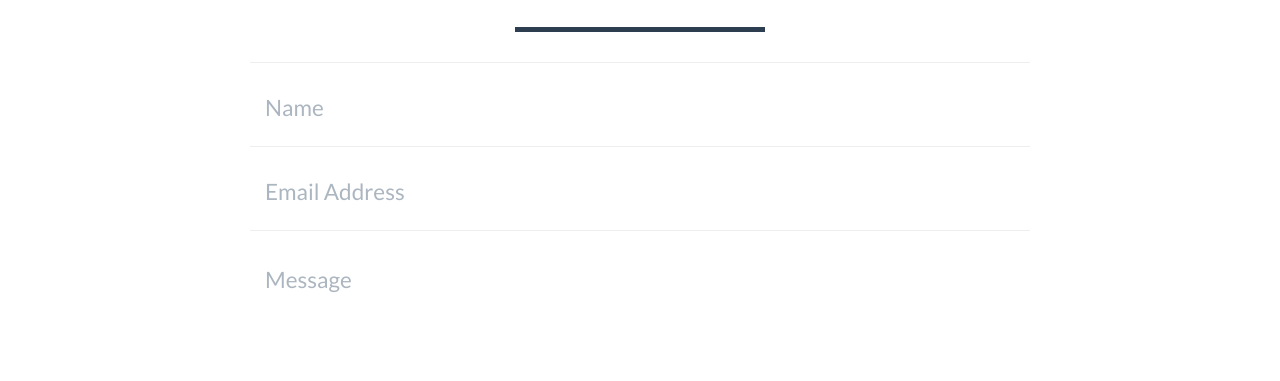
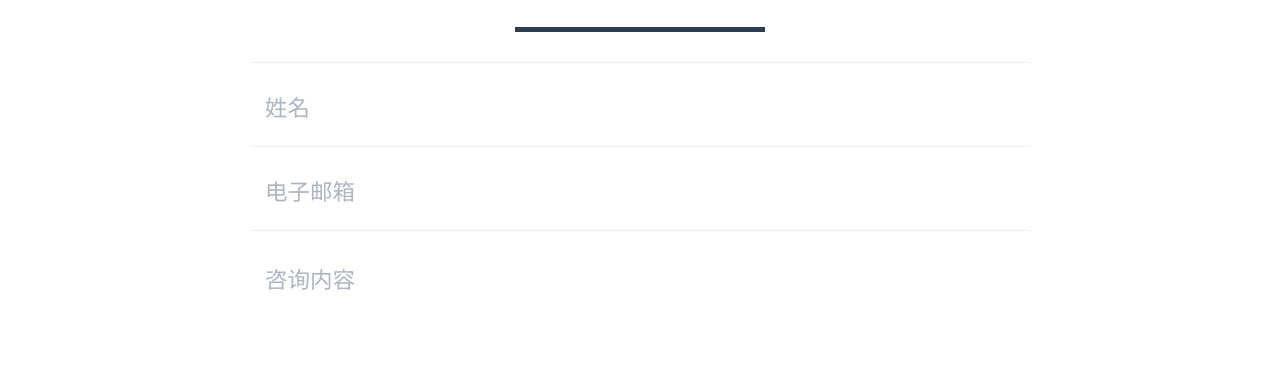
Before and after one commit to WOW-Decorate/WOW-Decorate.github.io, a Jekyll site: the page built from index.html, in a window 1280 px wide and 900 px high, scrolled down 2179 px. Shown: the part 163-544 px from the top of the window. Built offline with Jekyll 4.4.1, drawn with Linux system fonts in a browser that asks for light colours.

Commit message:
change the theme

```diff
--- a/_includes/contact_static.html
+++ b/_includes/contact_static.html
@@ -13,14 +13,14 @@
 					<div class="row control-group">
 						<div class="form-group col-xs-12 floating-label-form-group controls">
 							<label>Name</label>
-							<input type="text" name="name" class="form-control" placeholder="Name" id="name" required data-validation-required-message="Please enter your name.">
+							<input type="text" name="name" class="form-control" placeholder="姓名" id="name" required data-validation-required-message="请输入您的姓名.">
 							<p class="help-block text-danger"></p>
 						</div>
 					</div>
 					<div class="row control-group">
 						<div class="form-group col-xs-12 floating-label-form-group controls">
 							<label>Email Address</label>
-							<input type="email" name="_replyto" class="form-control" placeholder="Email Address" id="email" required data-validation-required-message="Please enter your email address.">
+							<input type="email" name="_replyto" class="form-control" placeholder="电子邮箱" id="email" required data-validation-required-message="请输入您的邮箱.">
 							<p class="help-block text-danger"></p>
 						</div>
 					</div>
@@ -31,7 +31,7 @@
 					<div class="row control-group">
 						<div class="form-group col-xs-12 floating-label-form-group controls">
 							<label>Message</label>
-							<textarea rows="5" name="message" class="form-control" placeholder="Message" id="message" required data-validation-required-message="Please enter a message."></textarea>
+							<textarea rows="5" name="message" class="form-control" placeholder="咨询内容" id="message" required data-validation-required-message="请输入您咨询的内容."></textarea>
 							<p class="help-block text-danger"></p>
 						</div>
 					</div>
```
Also changed, not shown: _includes/contact.html (+4 -4 lines).
